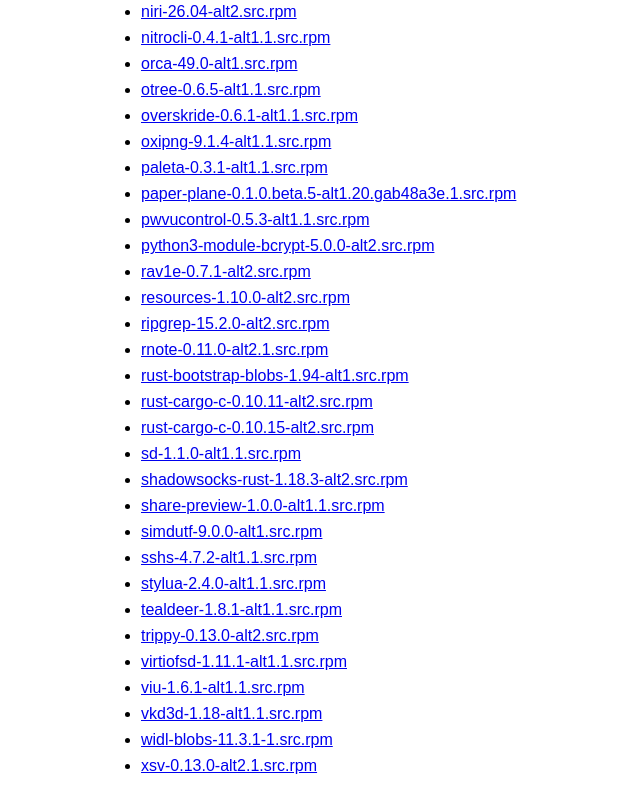
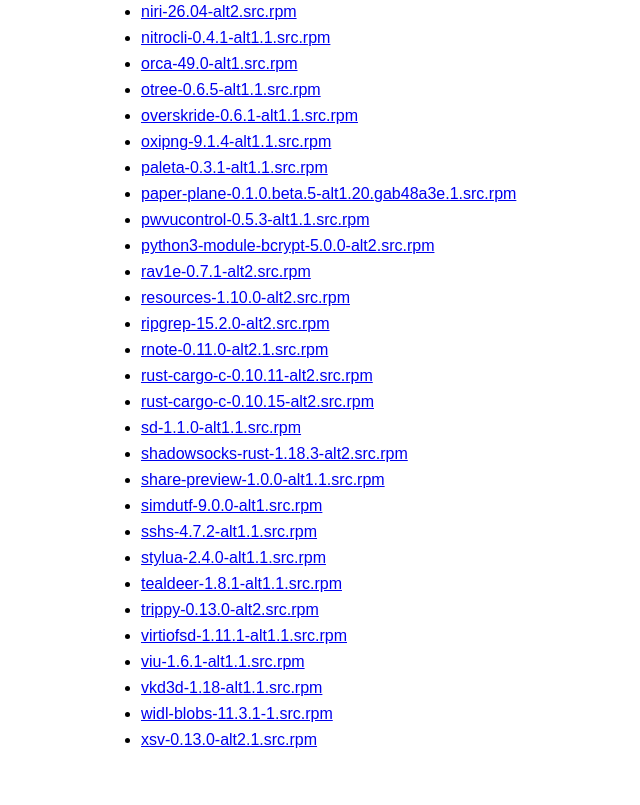
Before and after one commit to sanua356/alt-e2k-ports, a plain HTML site: page sources.html in a window 1280 px wide. Shown: the part 3058-3863 px from the top of the page, without its empty margins (89-729 px from the left). After the commit the page ends 3837 px from the top, so only its background shows below. Drawn offline with Linux system fonts and the light colour scheme.

Commit message:
Update sources.html

```diff
--- a/sources.html
+++ b/sources.html
@@ -141,7 +141,6 @@
 <li><a href="https://3f5e6b7b-b8bc-46c5-ae07-dfe49054744b.selstorage.ru/resources-1.10.0-alt2.src.rpm">resources-1.10.0-alt2.src.rpm</a></li>
 <li><a href="https://3f5e6b7b-b8bc-46c5-ae07-dfe49054744b.selstorage.ru/ripgrep-15.2.0-alt2.src.rpm">ripgrep-15.2.0-alt2.src.rpm</a></li>
 <li><a href="https://3f5e6b7b-b8bc-46c5-ae07-dfe49054744b.selstorage.ru/rnote-0.11.0-alt2.1.src.rpm">rnote-0.11.0-alt2.1.src.rpm</a></li>
-<li><a href="https://3f5e6b7b-b8bc-46c5-ae07-dfe49054744b.selstorage.ru/rust-bootstrap-blobs-1.94-alt1.src.rpm">rust-bootstrap-blobs-1.94-alt1.src.rpm</a></li>
 <li><a href="https://3f5e6b7b-b8bc-46c5-ae07-dfe49054744b.selstorage.ru/rust-cargo-c-0.10.11-alt2.src.rpm">rust-cargo-c-0.10.11-alt2.src.rpm</a></li>
 <li><a href="https://3f5e6b7b-b8bc-46c5-ae07-dfe49054744b.selstorage.ru/rust-cargo-c-0.10.15-alt2.src.rpm">rust-cargo-c-0.10.15-alt2.src.rpm</a></li>
 <li><a href="https://3f5e6b7b-b8bc-46c5-ae07-dfe49054744b.selstorage.ru/sd-1.1.0-alt1.1.src.rpm">sd-1.1.0-alt1.1.src.rpm</a></li>
```
